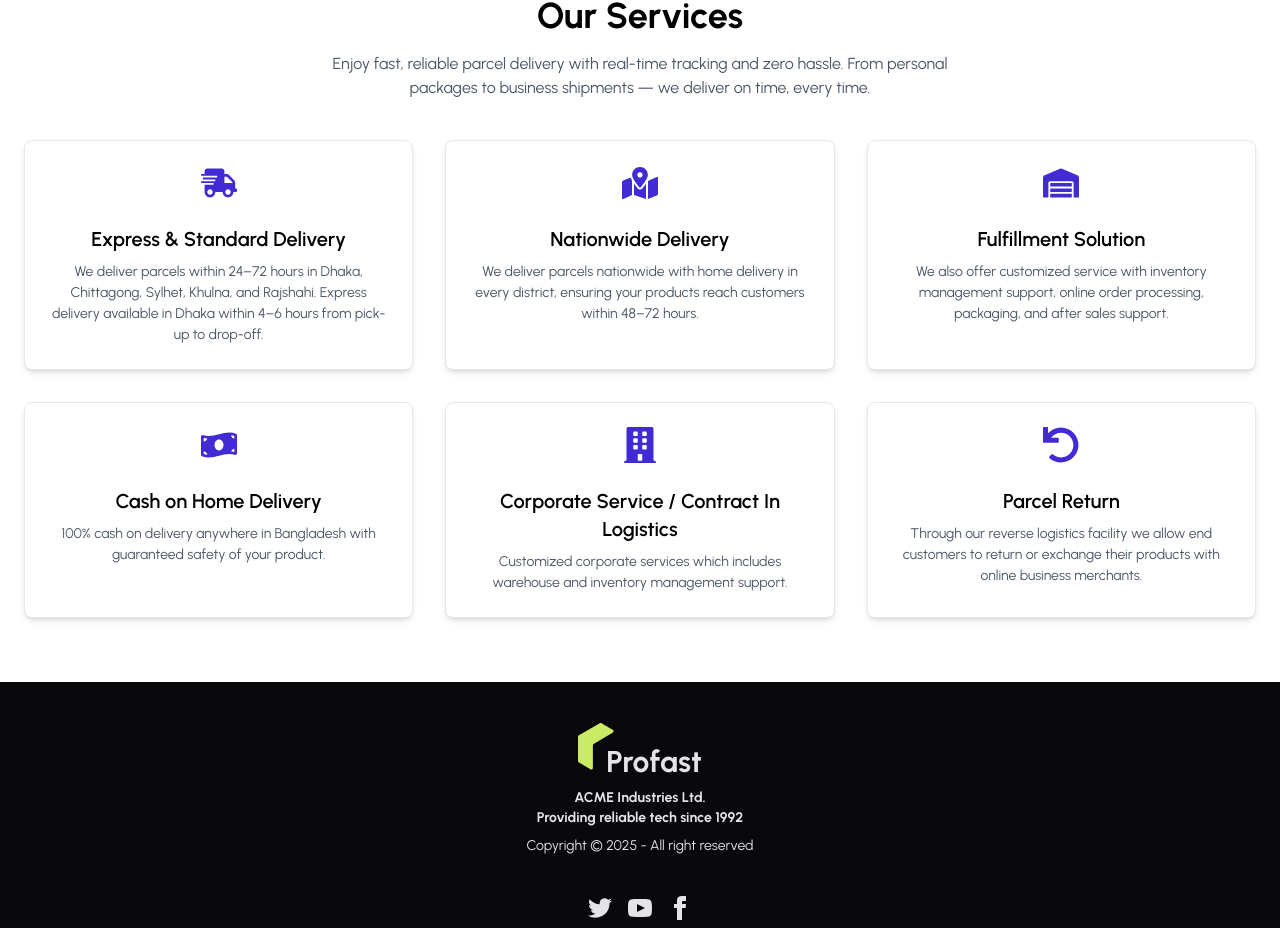
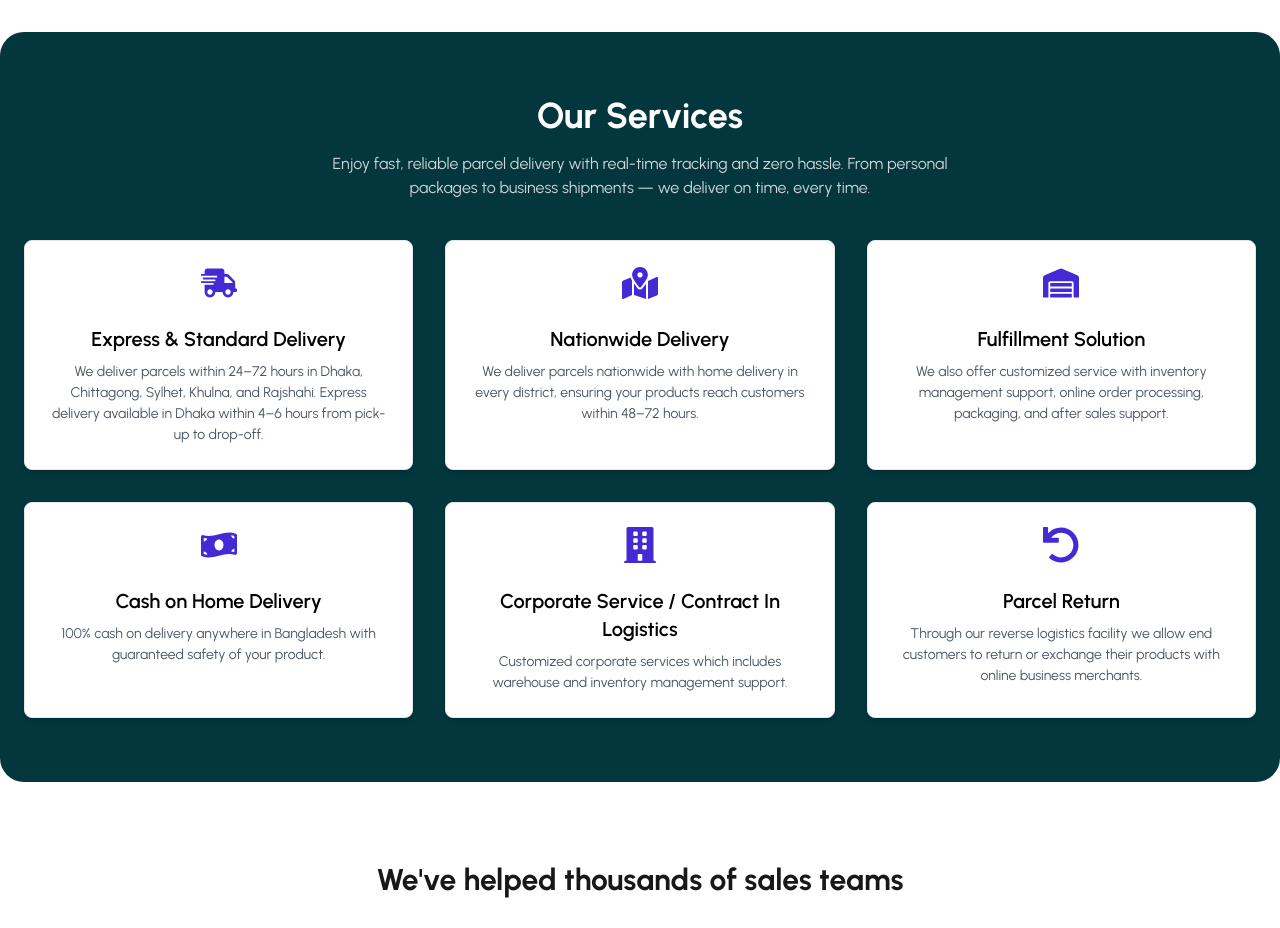
Before and after one commit to FahimSakib270/proFast-Server, a React (Vite) app: page / in a window 1280 px wide. Shown: the part 711-1639 px from the top of the page. Built offline with nearby package versions, Linux system fonts and the light colour scheme.

Commit message:
brands sections

```diff
--- a/package.json
+++ b/package.json
@@ -14,6 +14,7 @@
     "daisyui": "^5.0.43",
     "react": "^19.1.0",
     "react-dom": "^19.1.0",
+    "react-fast-marquee": "^1.6.5",
     "react-icons": "^5.5.0",
     "react-responsive-carousel": "^3.2.23",
     "react-router": "^7.6.2",
--- a/src/Pages/Home/Banner/Banner.jsx
+++ b/src/Pages/Home/Banner/Banner.jsx
@@ -7,7 +7,7 @@ import bannerImg3 from "../../../assets/banner/banner3.png";
 
 const Banner = () => {
   return (
-    <div>
+    <div className="mt-5">
       <Carousel
         autoPlay={true}
         infiniteLoop
--- /dev/null
+++ b/src/Pages/Home/ClientLogos/ClientLogos.jsx
@@ -0,0 +1,46 @@
+import React from "react";
+import Marquee from "react-fast-marquee";
+
+import logo1 from "../../../assets/brands/amazon.png";
+import logo2 from "../../../assets/brands/amazon_vector.png";
+import logo3 from "../../../assets/brands/casio.png";
+import logo4 from "../../../assets/brands/moonstar.png";
+import logo5 from "../../../assets/brands/randstad.png";
+import logo6 from "../../../assets/brands/start-people 1.png";
+import logo7 from "../../../assets/brands/start.png";
+
+const ClientLogos = () => {
+  const logos = [
+    { id: 1, src: logo1, alt: "Amazon" },
+    { id: 2, src: logo2, alt: "Google" },
+    { id: 3, src: logo3, alt: "Meta" },
+    { id: 4, src: logo4, alt: "Netflix" },
+    { id: 5, src: logo5, alt: "Airbnb" },
+    { id: 6, src: logo6, alt: "Microsoft" },
+    { id: 6, src: logo7, alt: "Microsoft" },
+  ];
+
+  return (
+    <section className="mb-20 ">
+      <div className="text-center mb-8">
+        <h2 className="text-2xl md:text-3xl font-bold">
+          We've helped thousands of sales teams
+        </h2>
+      </div>
+
+      <Marquee gradient={false} speed={80} pauseOnHover={true} loop={0}>
+        {logos.map((logo) => (
+          <div key={logo.id} className="mx-6  transition-all duration-300">
+            <img
+              src={logo.src}
+              alt={logo.alt}
+              className="h-10 object-contain"
+            />
+          </div>
+        ))}
+      </Marquee>
+    </section>
+  );
+};
+
+export default ClientLogos;
--- a/src/Pages/Home/Home/Home.jsx
+++ b/src/Pages/Home/Home/Home.jsx
@@ -1,12 +1,14 @@
 import React from "react";
 import Banner from "../Banner/Banner";
 import OurServices from "../Services/OurServices";
+import ClientLogos from "../ClientLogos/ClientLogos";
 
 const Home = () => {
   return (
     <div>
       <Banner></Banner>
       <OurServices></OurServices>
+      <ClientLogos></ClientLogos>
     </div>
   );
 };
--- a/src/Pages/Home/Services/OurServices.jsx
+++ b/src/Pages/Home/Services/OurServices.jsx
@@ -50,17 +50,17 @@ const services = [
 
 const OurServices = () => {
   return (
-    <section className="max-w-7xl mx-auto px-6 py-16">
+    <section className="max-w-7xl bg-[#03373D] rounded-3xl mx-auto px-6 py-16 my-20">
       <div className="text-center mb-10">
-        <h2 className="text-4xl font-bold mb-4 text-black">Our Services</h2>
-        <p className="text-gray-600 max-w-2xl mx-auto">
+        <h2 className="text-4xl font-bold mb-4 text-white">Our Services</h2>
+        <p className="text-gray-300 max-w-2xl mx-auto">
           Enjoy fast, reliable parcel delivery with real-time tracking and zero
           hassle. From personal packages to business shipments — we deliver on
           time, every time.
         </p>
       </div>
 
-      <div className="grid grid-cols-1 md:grid-cols-2 lg:grid-cols-3 gap-8">
+      <div className="grid grid-cols-1 md:grid-cols-2 lg:grid-cols-3 gap-8 ">
         {services.map((service, index) => (
           <ServiceCard key={index} service={service} />
         ))}
--- a/src/Pages/Home/Services/ServiceCard.jsx
+++ b/src/Pages/Home/Services/ServiceCard.jsx
@@ -3,7 +3,7 @@ import React from "react";
 const ServiceCard = ({ service }) => {
   const { title, description, icon } = service;
   return (
-    <div className="card bg-base-100 shadow-md hover:shadow-lg transition duration-300 border border-gray-200">
+    <div className="card bg-base-100 shadow-md hover:shadow-lg transition duration-300 border border-gray-200 hover:bg-[#CAEB66]">
       <div className="card-body text-center items-center">
         <div className="mb-4 ">{icon}</div>
         <h3 className="text-xl font-semibold text-black">{title}</h3>
```
Also changed, not shown: 1 other file (tests, documents, lock files or other folders).
